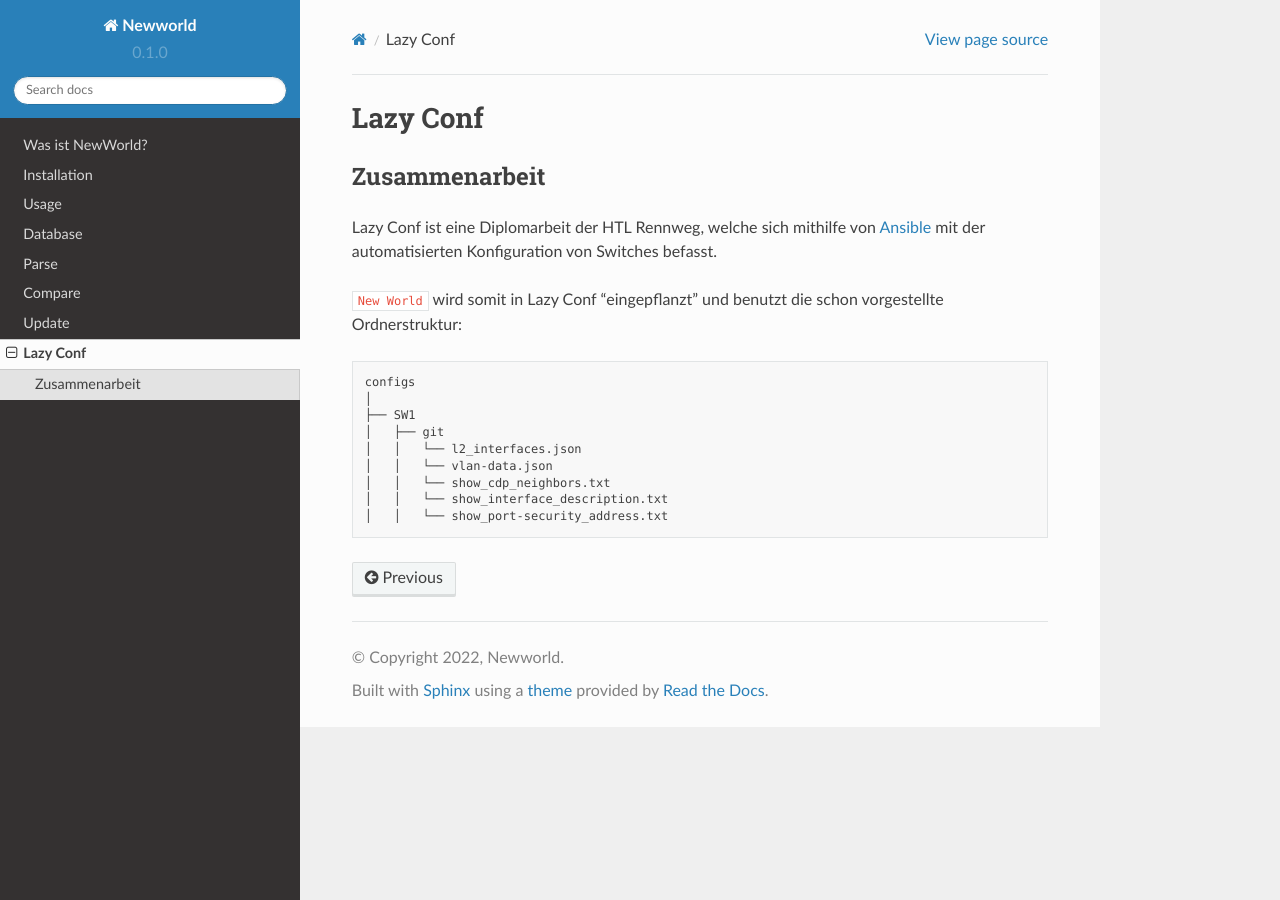
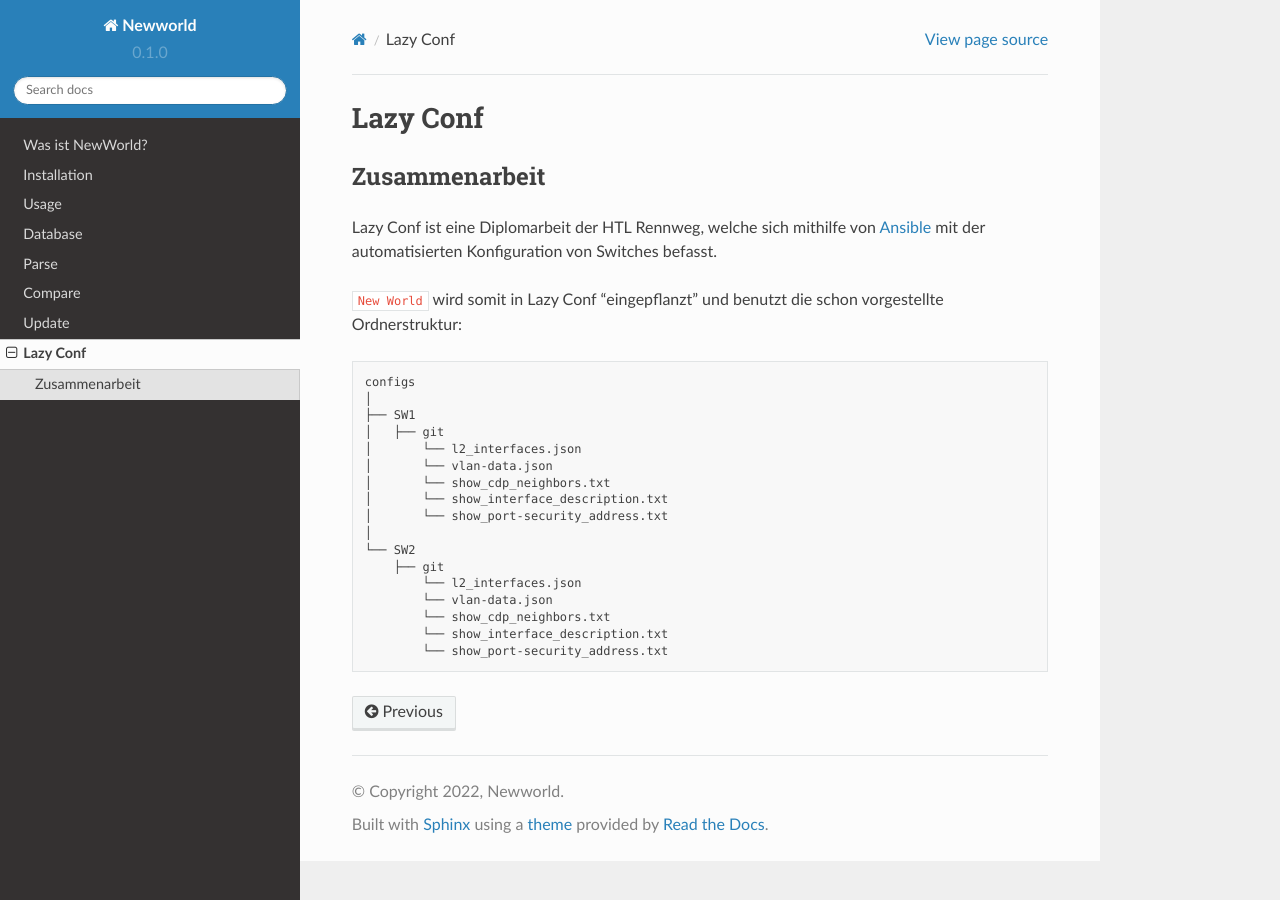
Before and after one commit to newworld-itp/NewWorld, a Sphinx documentation site: the page built from docs/source/lazyconf.rst, in a window 1280 px wide. Built offline with Sphinx 7.4.7 and the Read the Docs theme 2.0.0, drawn with Linux system fonts in a browser that asks for light colours.

Commit message:
Update lazyconf.rst

```diff
--- a/docs/source/lazyconf.rst
+++ b/docs/source/lazyconf.rst
@@ -18,8 +18,16 @@ Lazy Conf ist eine Diplomarbeit der HTL Rennweg, welche sich mithilfe von Ansibl
     │
     ├── SW1
     │   ├── git
-    │   │   └── l2_interfaces.json
-    │   │   └── vlan-data.json
-    │   │   └── show_cdp_neighbors.txt
-    │   │   └── show_interface_description.txt
-    │   │   └── show_port-security_address.txt
+    │       └── l2_interfaces.json
+    │       └── vlan-data.json
+    │       └── show_cdp_neighbors.txt
+    │       └── show_interface_description.txt
+    │       └── show_port-security_address.txt
+    │
+    └── SW2
+        ├── git
+            └── l2_interfaces.json
+            └── vlan-data.json
+            └── show_cdp_neighbors.txt
+            └── show_interface_description.txt
+            └── show_port-security_address.txt
```
